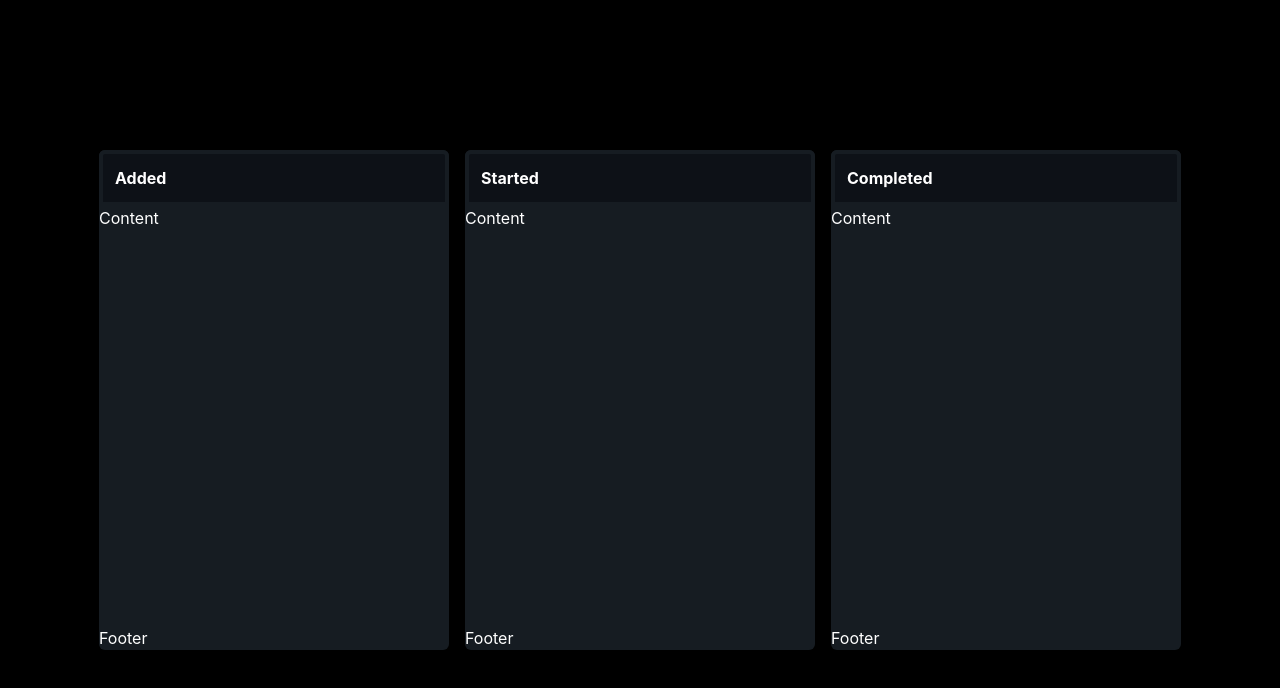
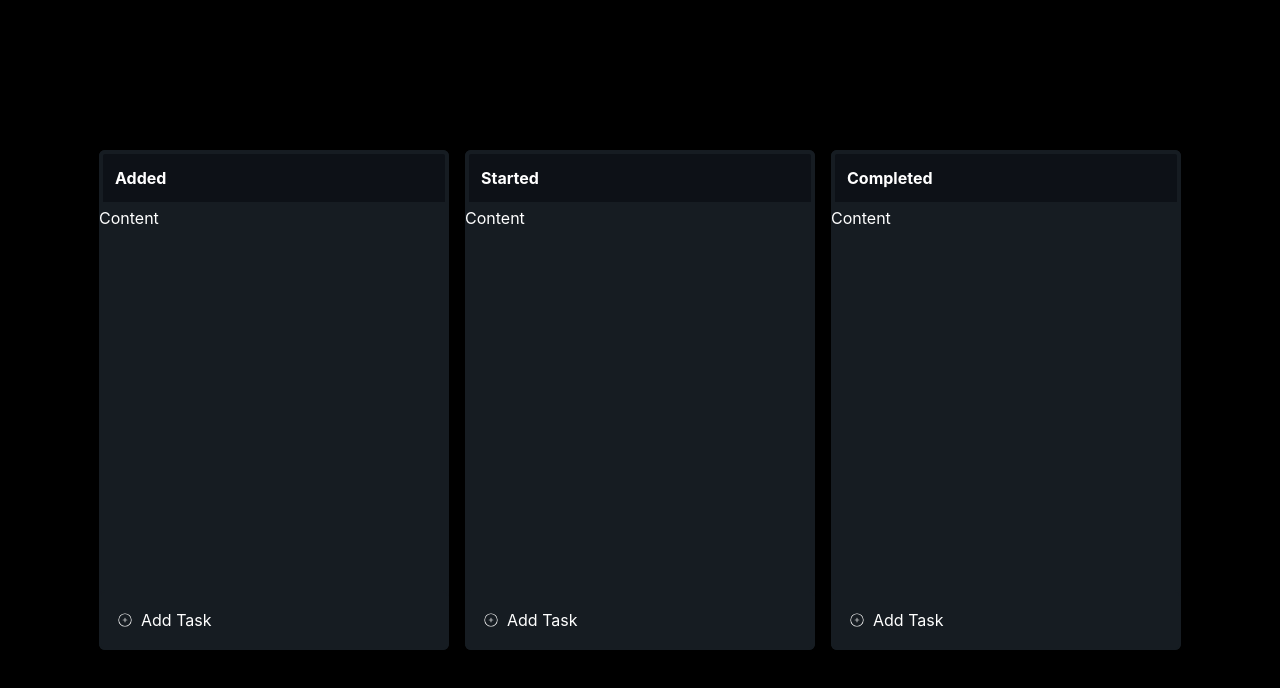
Before and after one commit to priyam125/TaskManager, a React (Create React App) app: page / in a window 1280 px wide. Shown: the top 688 px of the page. Built offline with nearby package versions, Linux system fonts and the light colour scheme.

Commit message:
Form added

```diff
--- a/package.json
+++ b/package.json
@@ -3,12 +3,14 @@
   "version": "0.1.0",
   "private": true,
   "dependencies": {
+    "@ant-design/icons": "^5.3.0",
     "@testing-library/jest-dom": "^5.17.0",
     "@testing-library/react": "^13.4.0",
     "@testing-library/user-event": "^13.5.0",
     "react": "^18.2.0",
     "react-beautiful-dnd": "^13.1.1",
     "react-dom": "^18.2.0",
+    "react-icons": "^5.0.1",
     "react-scripts": "5.0.1",
     "web-vitals": "^2.1.4"
   },
--- a/src/components/CategoryContainer/CategoryContainer.js
+++ b/src/components/CategoryContainer/CategoryContainer.js
@@ -1,13 +1,60 @@
-import React from "react";
+import React, { useState } from "react";
+import { CiCirclePlus } from "react-icons/ci";
+import { AiOutlineCloseCircle, AiOutlineCheckCircle } from "react-icons/ai";
 
-const CategoryContainer = ({ category }) => {
+const CategoryContainer = ({
+  category,
+  addTask,
+  isActive,
+  closeInput,
+  setActiveCategory,
+}) => {
+  const [task, setTask] = useState("");
+
+  const handleAddTaskClick = () => {
+    if (isActive) {
+      closeInput(); // Close the input box if the category is already active
+    } else {
+      setActiveCategory(category.id); // Otherwise, open the input box for this category
+    }
+  };
+
   return (
     <div className="bg-coloumnBackgroundColor w-[350px] h-[500px] max-h-[500px] rounded-md flex flex-col">
       <div className="bg-mainBackgroundColor h-14 rounded-md rounded-b-none p-3 font-bold border-4 border-coloumnBackgroundColor">
         {category.title}
       </div>
       <div className="flex-grow">Content</div>
-      <div>Footer</div>
+      {isActive ? (
+        <div className="flex items-center gap-2">
+          <input
+            type="text"
+            placeholder="Enter task"
+            className="border border-gray-300 rounded-md p-2 w-full text-black"
+            name="task"
+            value={task}
+            onChange={(e) => setTask(e.target.value)}
+          />
+          <div className="flex gap-2">
+            <AiOutlineCloseCircle
+              onClick={closeInput}
+              className="cursor-pointer"
+            />
+            <AiOutlineCheckCircle
+              onClick={() => addTask(category.id)}
+              className="cursor-pointer"
+            />
+          </div>
+        </div>
+      ) : (
+        <button
+          onClick={handleAddTaskClick}
+          className="flex gap-2 items-center border-coloumnBackgroundColor border-2 rounded-md p-4 border-x-coloumnBackgroundColor hover:bg-mainBackgroundColor hover:text-rose-500 active:bg-black"
+        >
+          <CiCirclePlus />
+          Add Task
+        </button>
+      )}
     </div>
   );
 };
--- a/src/components/TaskBoard/TaskBoard.js
+++ b/src/components/TaskBoard/TaskBoard.js
@@ -7,12 +7,42 @@ const TaskBoard = () => {
     { id: 2, title: "Started" },
     { id: 3, title: "Completed" },
   ]);
+
+  const [activeCategoryId, setActiveCategoryId] = useState(null); // State to track active category with open input box
+
+  const setActiveCategory = (categoryId) => {
+    setActiveCategoryId(categoryId); // Set the active category with open input box
+  };
+
+  const closeInput = () => {
+    setActiveCategoryId(null); // Close the input box by setting active category to null
+  };
+
+  const generateId = () => {
+    return Math.floor(Math.random() * 10001);
+  };
+
+  const addTask = (categoryId) => {
+    const newTask = {
+      id: generateId(),
+      categoryId,
+    };
+    console.log(newTask);
+  };
+
   return (
     <div className="m-auto flex min-h-screen w-full items-center overflow-x-auto overflow-y-hidden px-10">
       <div className="m-auto flex gap-4">
         <div className="flex gap-4">
           {categories.map((item) => (
-            <CategoryContainer category={item} />
+            <CategoryContainer
+              key={item.id}
+              category={item}
+              addTask={addTask}
+              setActiveCategory={setActiveCategory}
+              isActive={activeCategoryId === item.id}
+              closeInput={closeInput}
+            />
           ))}
         </div>
       </div>
```
Also changed, not shown: 1 other file (tests, documents, lock files or other folders).
